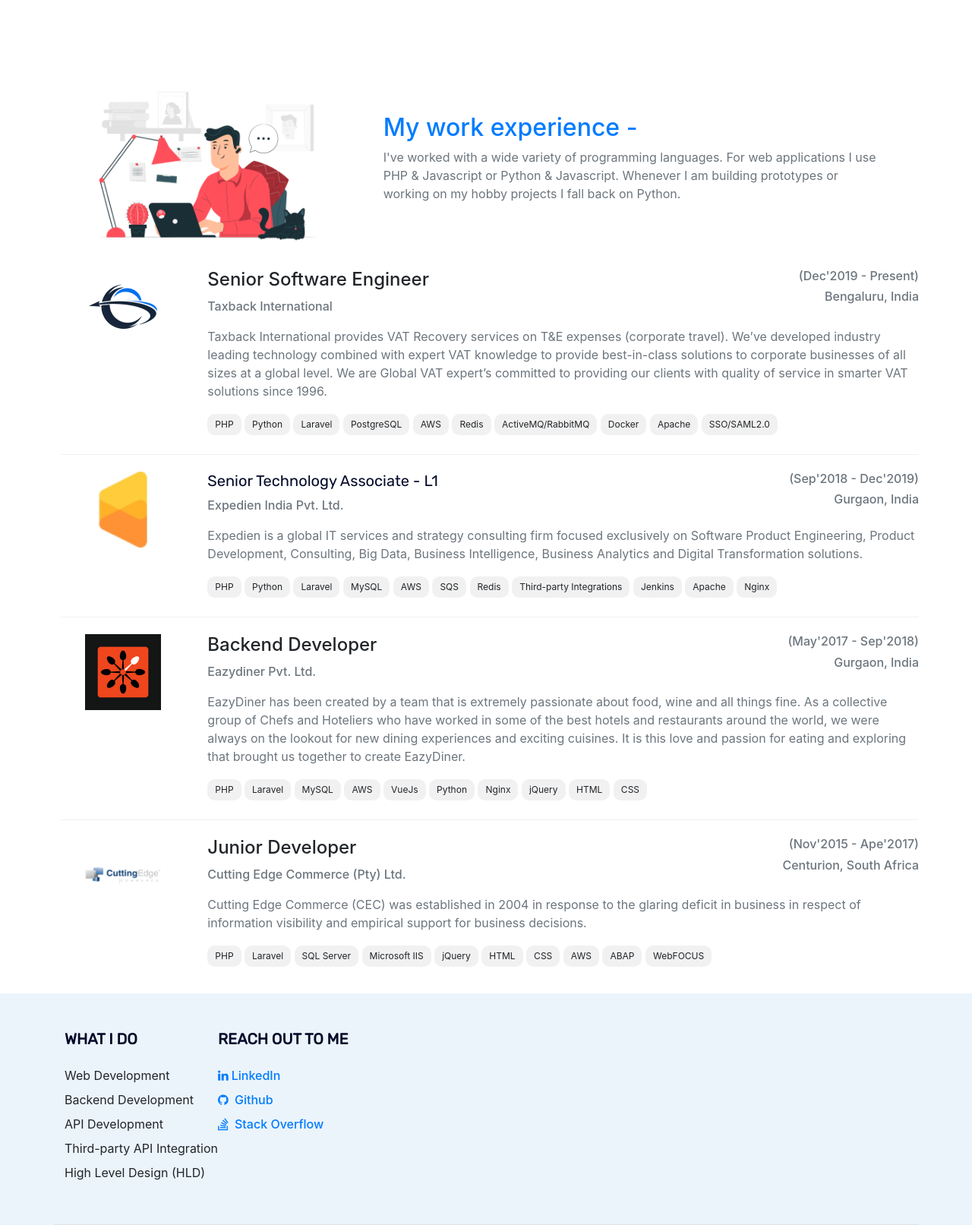
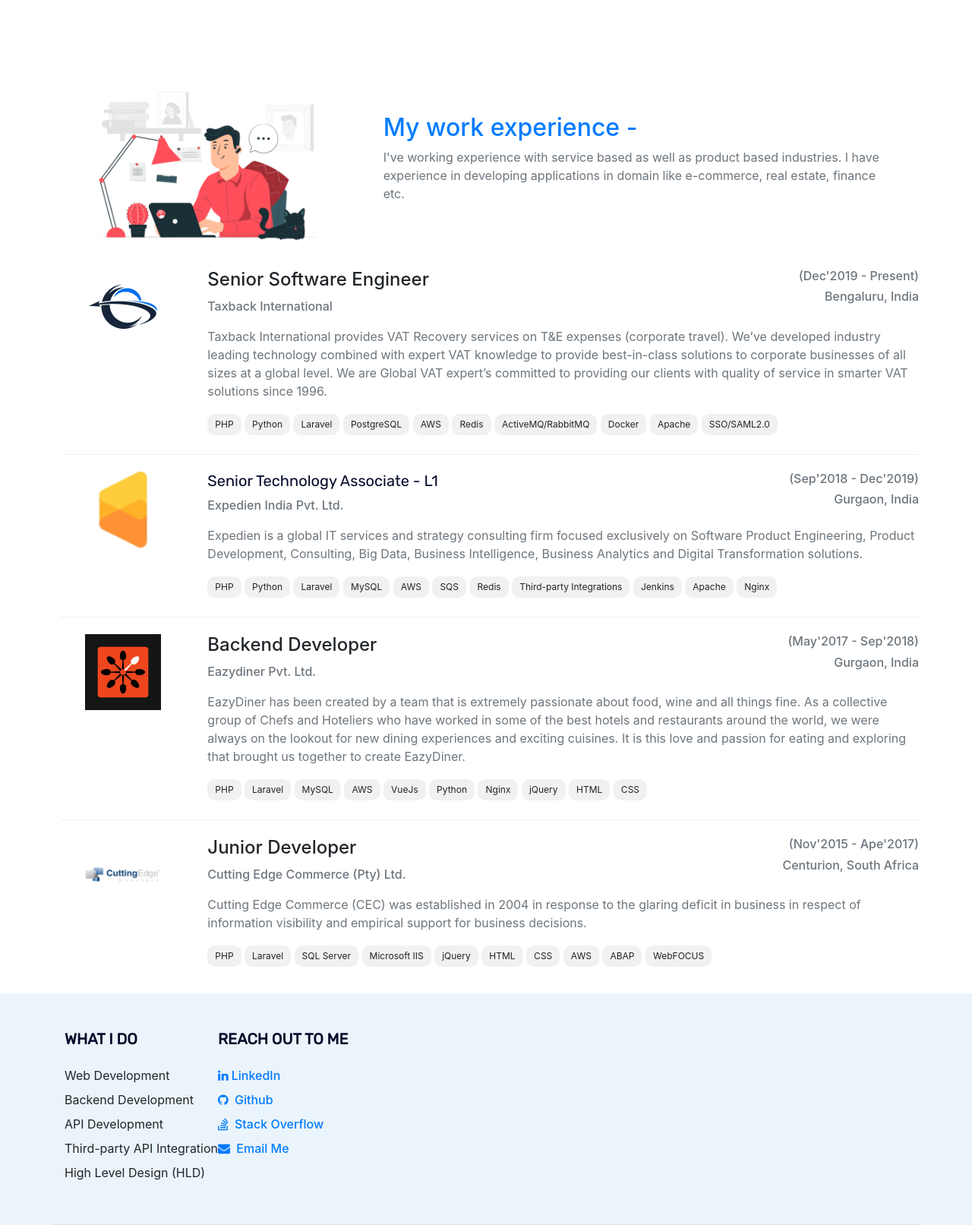
Before and after one commit to TheNandan/portfolio, a Django app: page / in a window 1280 px wide. Shown: the part 1197-2810 px from the top of the page at 76% size. Run offline with Django 3.2, Linux system fonts and the light colour scheme; some libraries are stand-ins or nearby versions.

Commit message:
Experience text

```diff
--- a/dashboard/templates/dashboard/index.html
+++ b/dashboard/templates/dashboard/index.html
@@ -5,6 +5,9 @@
     <meta charset="UTF-8">
     <meta name="viewport"
           content="width=device-width, user-scalable=no, initial-scale=1.0, maximum-scale=1.0, minimum-scale=1.0">
+    <meta name="description" content="Keshari Nandan Portfolio">
+    <meta name="keywords" content="Keshari Nandan">
+    <meta name="author" content="Keshari Nandan">
     <meta http-equiv="X-UA-Compatible" content="ie=edge">
     <link rel="stylesheet" href="https://kesharinandan.s3.ap-south-1.amazonaws.com/css/main.css">
     <link rel="stylesheet" type="text/css" href="//fonts.googleapis.com/css?family=Open+Sans"/>
@@ -195,9 +198,8 @@
         </div>
         <div class="col-sm-8 p-5">
             <div class="h2 text-primary font-normal">My work experience -</div>
-            <p class="text-muted">I've worked with a wide variety of programming languages. For web applications I use
-                PHP & Javascript or Python & Javascript. Whenever I am building prototypes or working on my hobby
-                projects I fall back on Python.</p>
+            <p class="text-muted">I've working experience with service based as well as product based industries.
+            I have experience in developing applications in domain like e-commerce, real estate, finance etc.</p>
         </div>
         <div class="row">
             <div class="col-12">
@@ -379,6 +381,10 @@
                         <a href="https://stackoverflow.com/users/5212131/keshari-nandan" target="_blank"><i class="fa fa-stack-overflow mr-1"></i>
                             Stack Overflow</a>
                     </li>
+                    <li class="list-group-item bg-transparent border-0 p-0 mb-2">
+                        <a href="mailto:keshari.nandaan2@gmail.com"><i class="fa fa-envelope mr-1"></i>
+                            Email Me</a>
+                    </li>
                 </ul>
             </div>
         </div>
```
Also changed, not shown: 1 other file.
